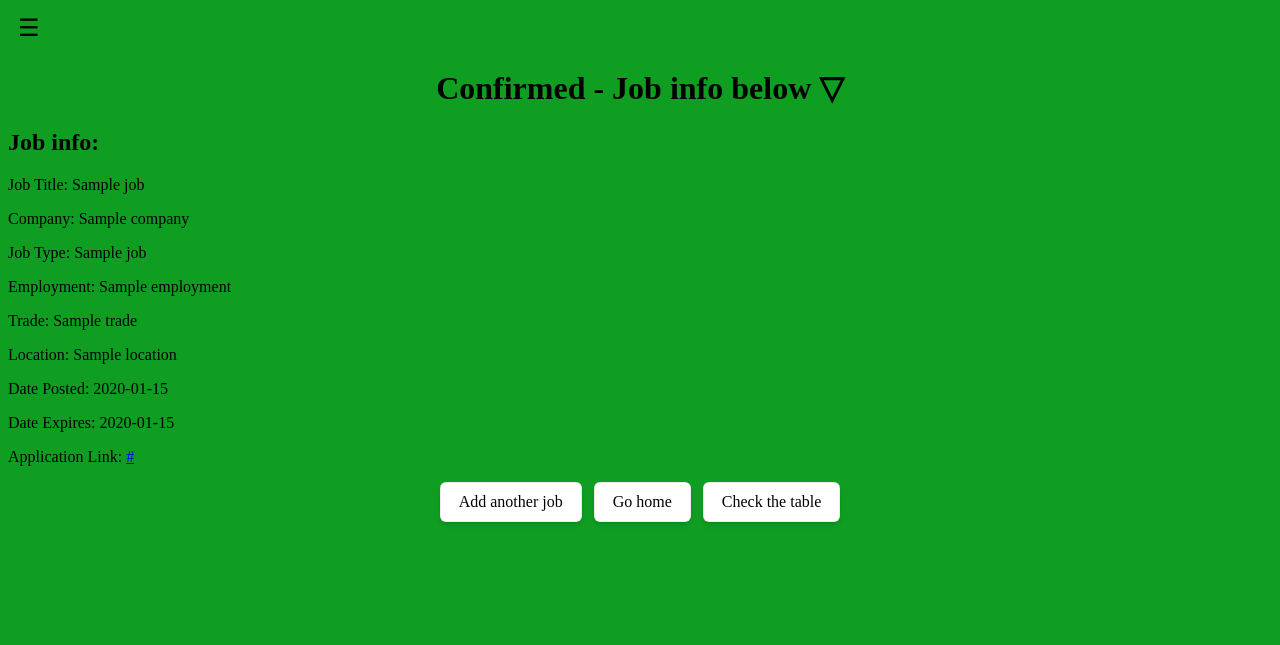
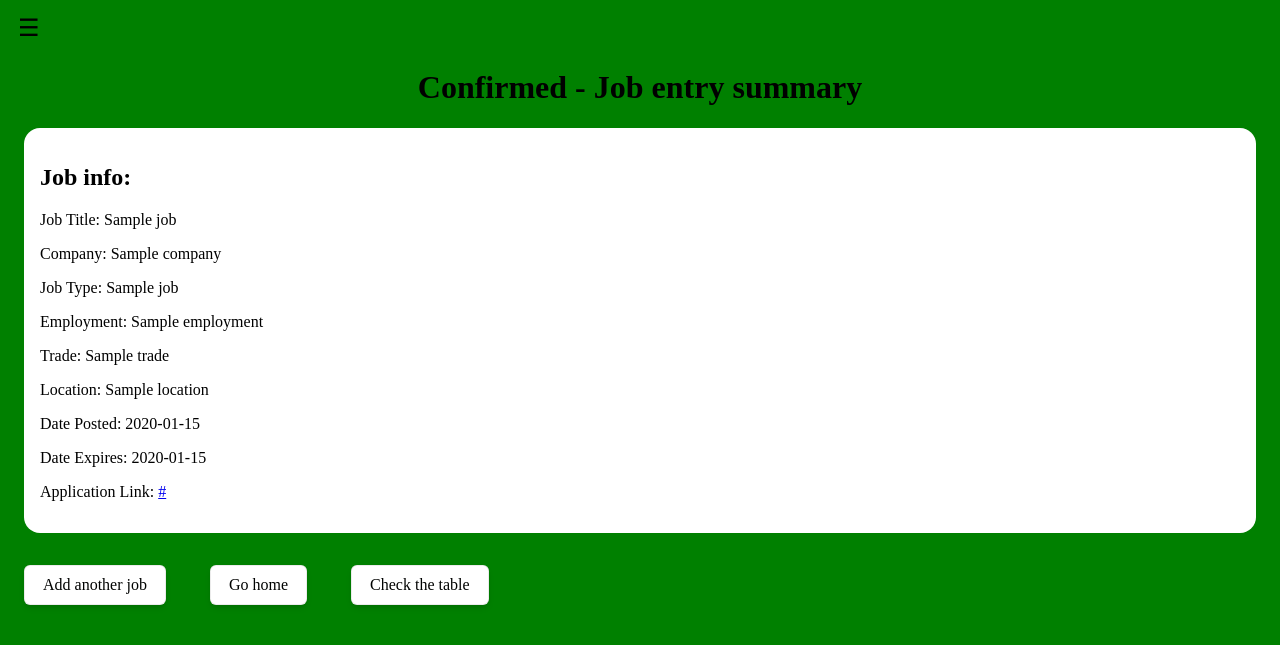
Before and after one commit to rrmez2005-pixel/Sprints, a Node server app: template views/confirm.ejs in a window 1280 px wide. Shown: the top 645 px of the page. Run offline with Node 20, Linux system fonts and the light colour scheme; the template is opened without the code that fills it: most values are stand-ins (such as "Sample title", 1, 10 or a date in 2020).

Commit message:
Added sorting for table for date posted and added styling to confirm page

```diff
--- a/app.js
+++ b/app.js
@@ -32,7 +32,7 @@ app.use(express.urlencoded({extended: true}));
 app.get('/', async(req,res) => {
     try{
         const [jobs] = await
-        pool.query('SELECT * FROM jobs ORDER BY timestamp DESC');
+        pool.query('SELECT * FROM jobs ORDER BY dateposted DESC, id DESC');
         console.log(jobs);
         res.render('home', { jobs, formatDate });
     } catch(err) {
@@ -96,7 +96,7 @@ app.get('/confirm', async(req,res) => {
 app.get('/jobs', async(req,res) => {
     try {
         const [jobs] = await
-        pool.query('SELECT * FROM jobs ORDER by timestamp DESC');
+        pool.query('SELECT * FROM jobs ORDER by dateposted DESC, id DESC');
         console.log(jobs);
         res.render('jobs', { jobs, formatDate });
     } catch (err) {
--- a/public/styles/confirm.css
+++ b/public/styles/confirm.css
@@ -1,10 +1,15 @@
-* {
-  background-color: #0f9e22;
-  justify-content: center;
+body {
+  background-color:green;
 }
 
 h1 {
   text-align: center;
+}
+#main {
+  background-color:white;
+  padding:1rem;
+  border-radius:1rem;
+  margin:1rem;
 }
 
 #navigation {
@@ -22,7 +27,7 @@ h1 {
   padding: 10px 18px;
   border-radius: 6px;
   font-weight: 500;
-
+  margin:1rem;
   box-shadow: 0 4px 6px -1px rgba(0, 0, 0, 0.1), 0 2px 4px -2px rgba(0, 0, 0, 0.1);
   border: 1px solid rgba(0, 0, 0, 0.08);
 
--- a/views/confirm.ejs
+++ b/views/confirm.ejs
@@ -13,10 +13,9 @@
   <!-- hamburger menu is now a partial to save space -->
     <%- include('partials/hamb') %>
 
-  <h1>Confirmed - Job info below ▽</h1>
-
+  <h1>Confirmed - Job entry summary </h1>
+  <div id="main">
     <h2>Job info: </h2>
-
     <p>Job Title: <%= job.jobtitle %></p>
     <p>Company: <%= job.company %></p>
     <p>Job Type: <%= job.job %></p>
@@ -26,7 +25,7 @@
     <p>Date Posted: <%= job.dateposted %></p>
     <p>Date Expires: <%= job.dateexpires %></p>
     <p>Application Link: <a href="<%= job.applink %>" target="_blank" class="apply"><%= job.applink %></a></p>
-
+  </div>
   <div id="navigation">
     <a href="/add-job">Add another job</a>
     <a href="/">Go home</a>
--- a/views/jobs.ejs
+++ b/views/jobs.ejs
@@ -21,8 +21,8 @@
 <body>
     <!-- hamburger menu is now a partial to save space -->
     <%- include('partials/hamb') %>
-
     <h1>Job Board</h1>
+    <%- include('partials/navigation') %>
     <main>
         <div id="main">
             <!-- Job data table goes here -->
@@ -66,12 +66,12 @@
              <script>
                 new DataTable('#jobtable', {
                     responsive:true,
-
+                    order: [],
                     language: {
                         emptyTable: 'No jobs available at this time'
                     },
                     columnDefs: [
-                        { orderable: false, targets: 7}
+                        { orderable: false, targets: 8}
                     ]
                 });
              </script>
--- /dev/null
+++ b/views/partials/navigation.ejs
@@ -0,0 +1,5 @@
+    <nav>
+        <div id="navigation">
+            <a href="/add-job">Add job</a>
+        </div>
+    </nav>
```
Also changed, not shown: views/home.ejs (+3 -12 lines).
